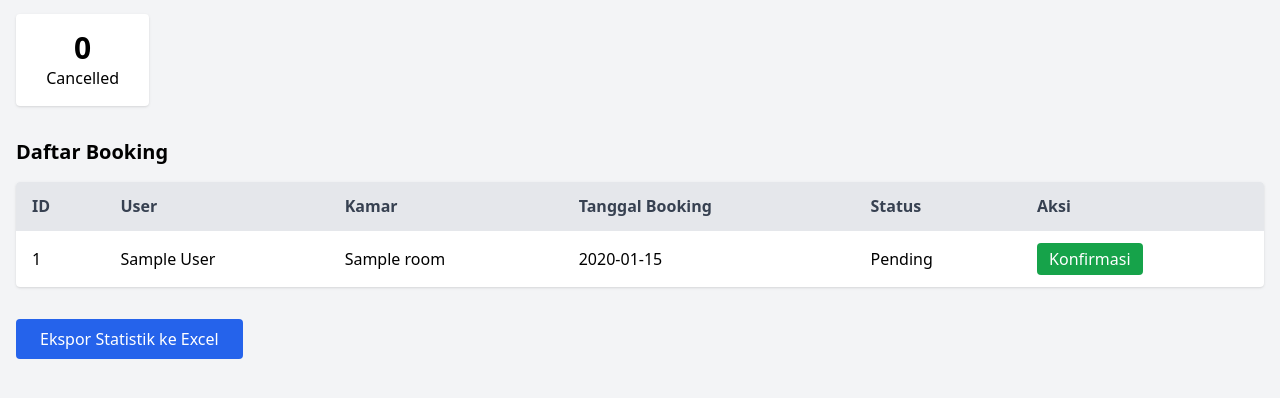
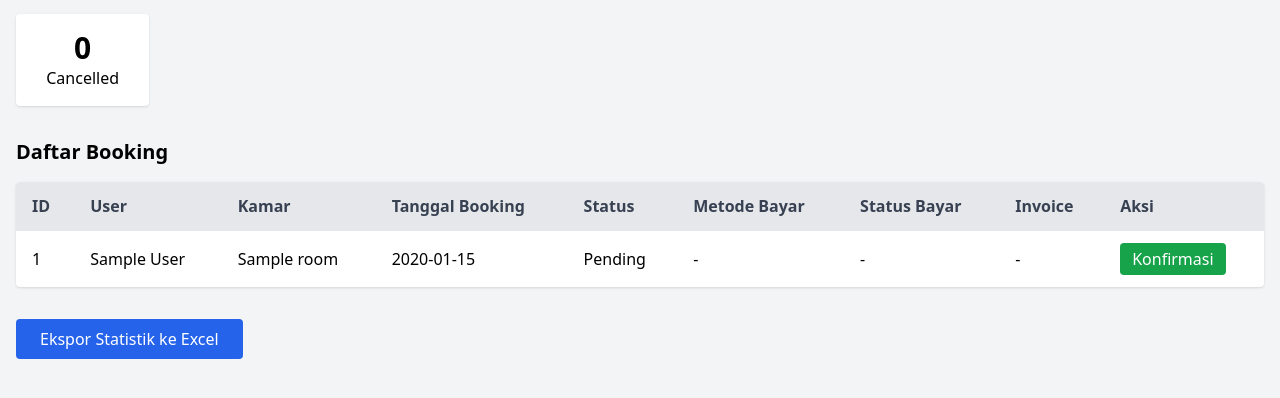
Before and after one commit to Teddy26-rzky/blackboxai-1745865931898, a PHP site: page /admin/dashboard.php in a window 1280 px wide. Shown: the part 274-672 px from the top of the page. Run offline with PHP 8.4, Linux system fonts and the light colour scheme; the visitor is signed in with stand-in values (Sample User, id 1); tables that the repository leaves empty hold one stand-in row (Sample ...); some libraries are stand-ins or nearby versions.

Commit message:
Add bales-room/admin/dashboard.php 1745920195941

```diff
--- a/bales-room/admin/dashboard.php
+++ b/bales-room/admin/dashboard.php
@@ -78,6 +78,9 @@ $bookings = $stmt->fetchAll();
                         <th class="py-3 px-4 text-left">Kamar</th>
                         <th class="py-3 px-4 text-left">Tanggal Booking</th>
                         <th class="py-3 px-4 text-left">Status</th>
+                        <th class="py-3 px-4 text-left">Metode Bayar</th>
+                        <th class="py-3 px-4 text-left">Status Bayar</th>
+                        <th class="py-3 px-4 text-left">Invoice</th>
                         <th class="py-3 px-4 text-left">Aksi</th>
                     </tr>
                 </thead>
@@ -89,6 +92,15 @@ $bookings = $stmt->fetchAll();
                             <td class="py-3 px-4"><?=htmlspecialchars($booking['room_name'])?></td>
                             <td class="py-3 px-4"><?=htmlspecialchars($booking['booking_date'])?></td>
                             <td class="py-3 px-4 capitalize"><?=htmlspecialchars($booking['status'])?></td>
+                            <td class="py-3 px-4"><?=htmlspecialchars($booking['payment_method'] ?? '-')?></td>
+                            <td class="py-3 px-4 capitalize"><?=htmlspecialchars($booking['payment_status'] ?? '-')?></td>
+                            <td class="py-3 px-4">
+                                <?php if (!empty($booking['invoice_url'])): ?>
+                                    <a href="<?=htmlspecialchars($booking['invoice_url'])?>" target="_blank" class="text-blue-600 hover:underline">Lihat Invoice</a>
+                                <?php else: ?>
+                                    -
+                                <?php endif; ?>
+                            </td>
                             <td class="py-3 px-4">
                                 <?php if ($booking['status'] === 'pending'): ?>
                                     <form method="POST" action="confirm_booking.php" class="inline">
```
